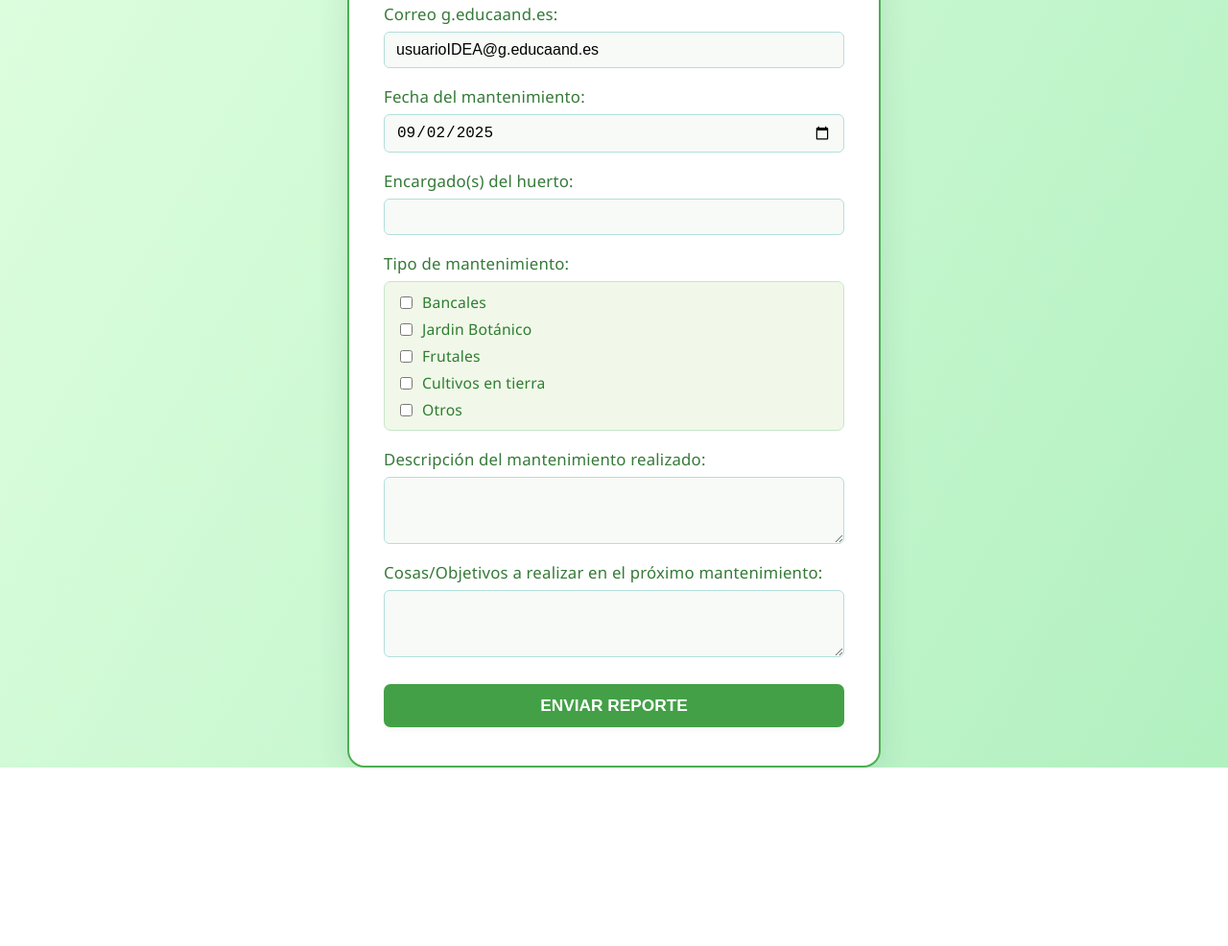
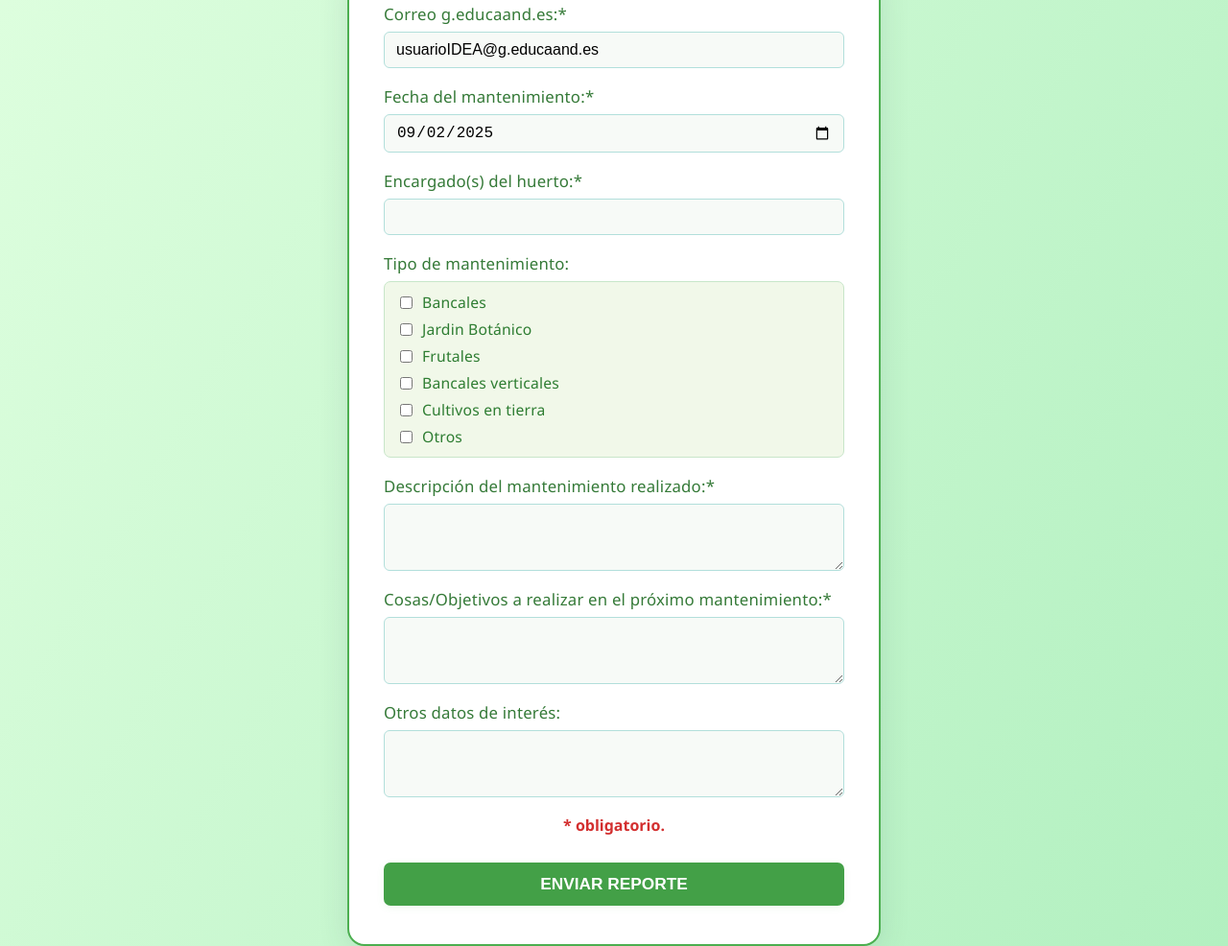
Before and after one commit to Ikrlegido12/FormularioReporteHuerto, a plain HTML site: page index.html in a window 1280 px wide. Shown: the part 214-1200 px from the top of the page at 96% size. Before the commit the page ends 1014 px from the top, so only its background shows below. Drawn offline with Linux system fonts and the light colour scheme.

Commit message:
second commit

```diff
--- a/index.html
+++ b/index.html
@@ -5,40 +5,47 @@
 <div class="form-box">
 <form action="https://formspree.io/f/xovnnknl" method="POST">
   <label>
-    Correo g.educaand.es:
+    Correo g.educaand.es:*
     <input type="email" name="email" autocomplete="off" value="usuarioIDEA@g.educaand.es" required>
   </label>
 
   <label>
-    Fecha del mantenimiento:
+    Fecha del mantenimiento:*
     <input type="date" name="date" required>
   </label>
 
   <label>
-    Encargado(s) del huerto:
+    Encargado(s) del huerto:*
     <input type="text" name="encargados" required>
   </label>
 
   <label>
     Tipo de mantenimiento:
     <div class="tipo-mantenimiento">
-      <label><input type="checkbox" name="maintenance_type[]" value="riego"> Bancales</label>
-      <label><input type="checkbox" name="maintenance_type[]" value="fertilizacion"> Jardin Botánico</label>
-      <label><input type="checkbox" name="maintenance_type[]" value="poda"> Frutales</label>
-      <label><input type="checkbox" name="maintenance_type[]" value="control_plagas"> Cultivos en tierra</label>
+      <label><input type="checkbox" name="maintenance_type[]" value="bancales"> Bancales</label>
+      <label><input type="checkbox" name="maintenance_type[]" value="jardin-botanico"> Jardin Botánico</label>
+      <label><input type="checkbox" name="maintenance_type[]" value="frutales"> Frutales</label>
+      <label><input type="checkbox" name="maintenance_type[]" value="bancales-verticales"> Bancales verticales</label>
+      <label><input type="checkbox" name="maintenance_type[]" value="cultivos-tierra"> Cultivos en tierra</label>
       <label><input type="checkbox" name="maintenance_type[]" value="otros"> Otros</label>
     </div>
   </label>
 
   <label>
-    Descripción del mantenimiento realizado:
+    Descripción del mantenimiento realizado:*
     <textarea name="mantenimiento" required></textarea>
   </label>
 
   <label>
-    Cosas/Objetivos a realizar en el próximo mantenimiento:
+    Cosas/Objetivos a realizar en el próximo mantenimiento:*
     <textarea name="objetivos" required></textarea>
   </label>
+
+  <label>
+    Otros datos de interés:
+    <textarea name="datos-extra"></textarea>
+  </label>
+  <p class="advertencia">* obligatorio.</p>
 
   <button class="submit" type="submit">ENVIAR REPORTE</button>
 </form>
```
